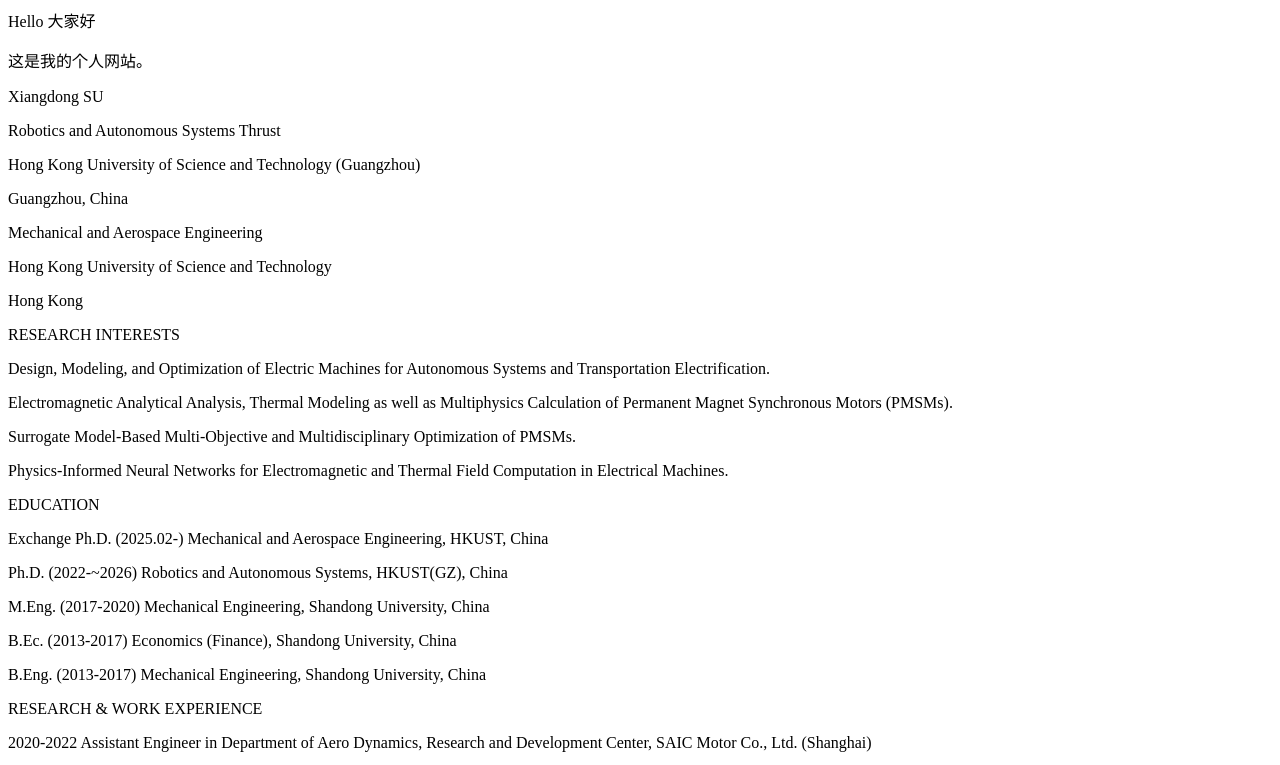
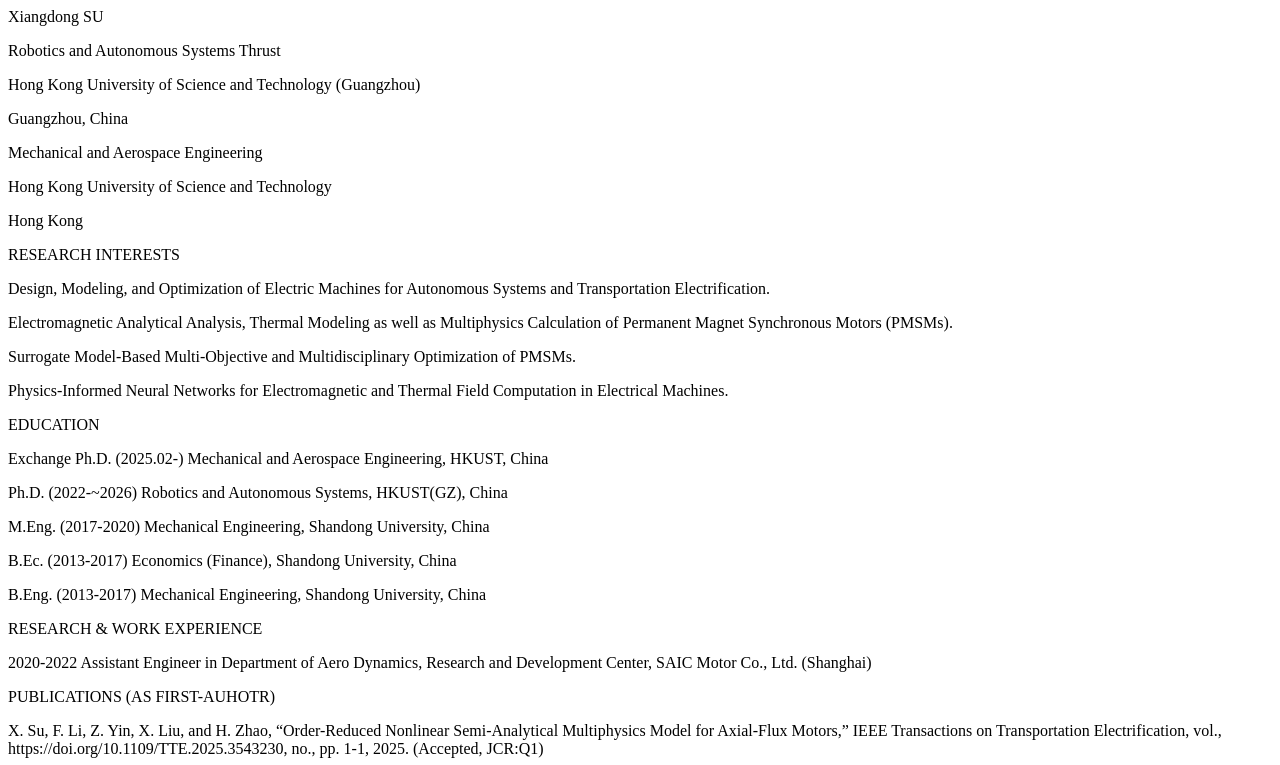
Before and after one commit to xiangdongsu/xiangdongsu.github.io, a plain HTML site: page index.html in a window 1280 px wide. Shown: the top 765 px of the page. Drawn offline with Linux system fonts and the light colour scheme.

Commit message:
Update index.html

```diff
--- a/index.html
+++ b/index.html
@@ -1,5 +1,3 @@
-<p>Hello 大家好</p>
-<p>这是我的个人网站。 </p>
 
 <p> Xiangdong SU
 
```
